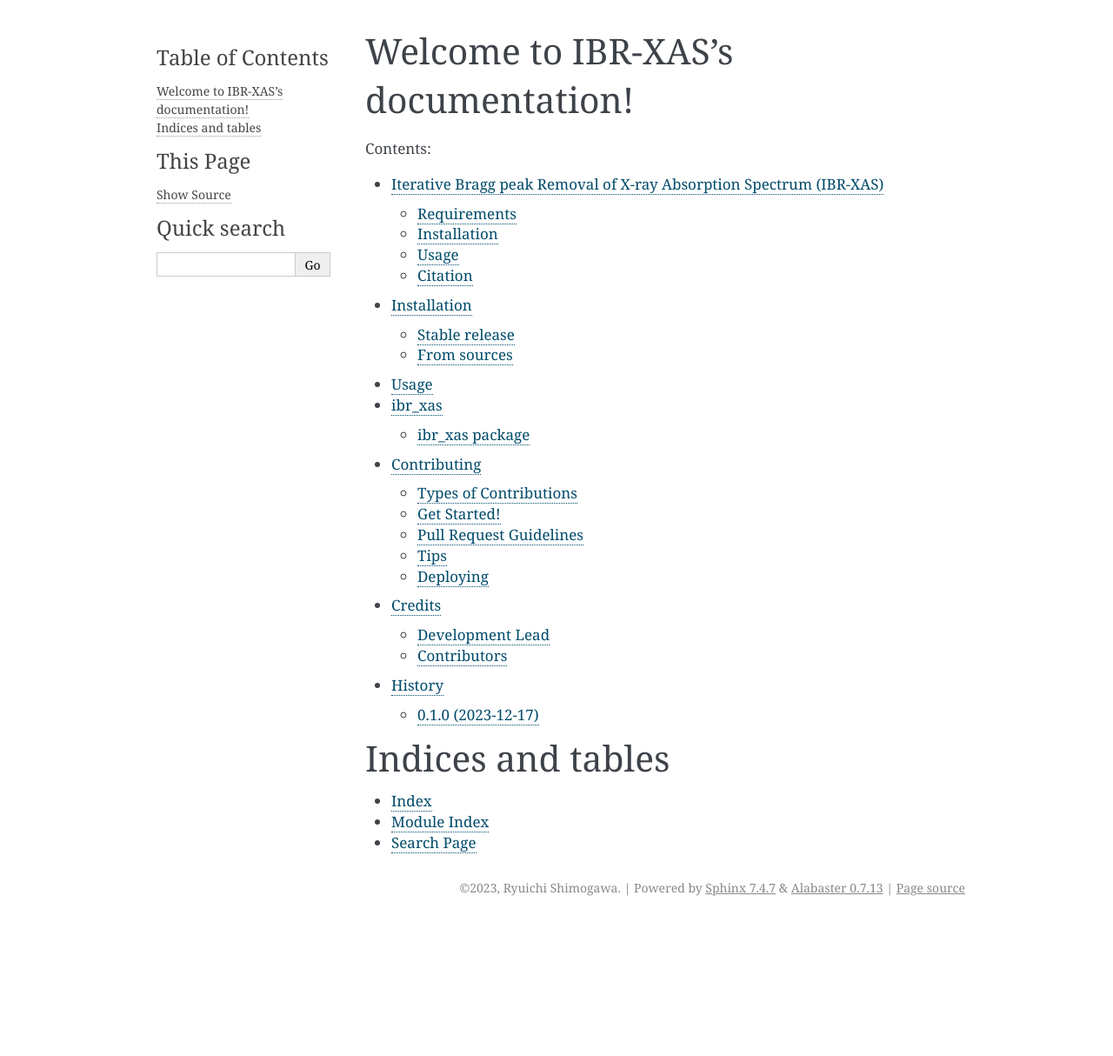
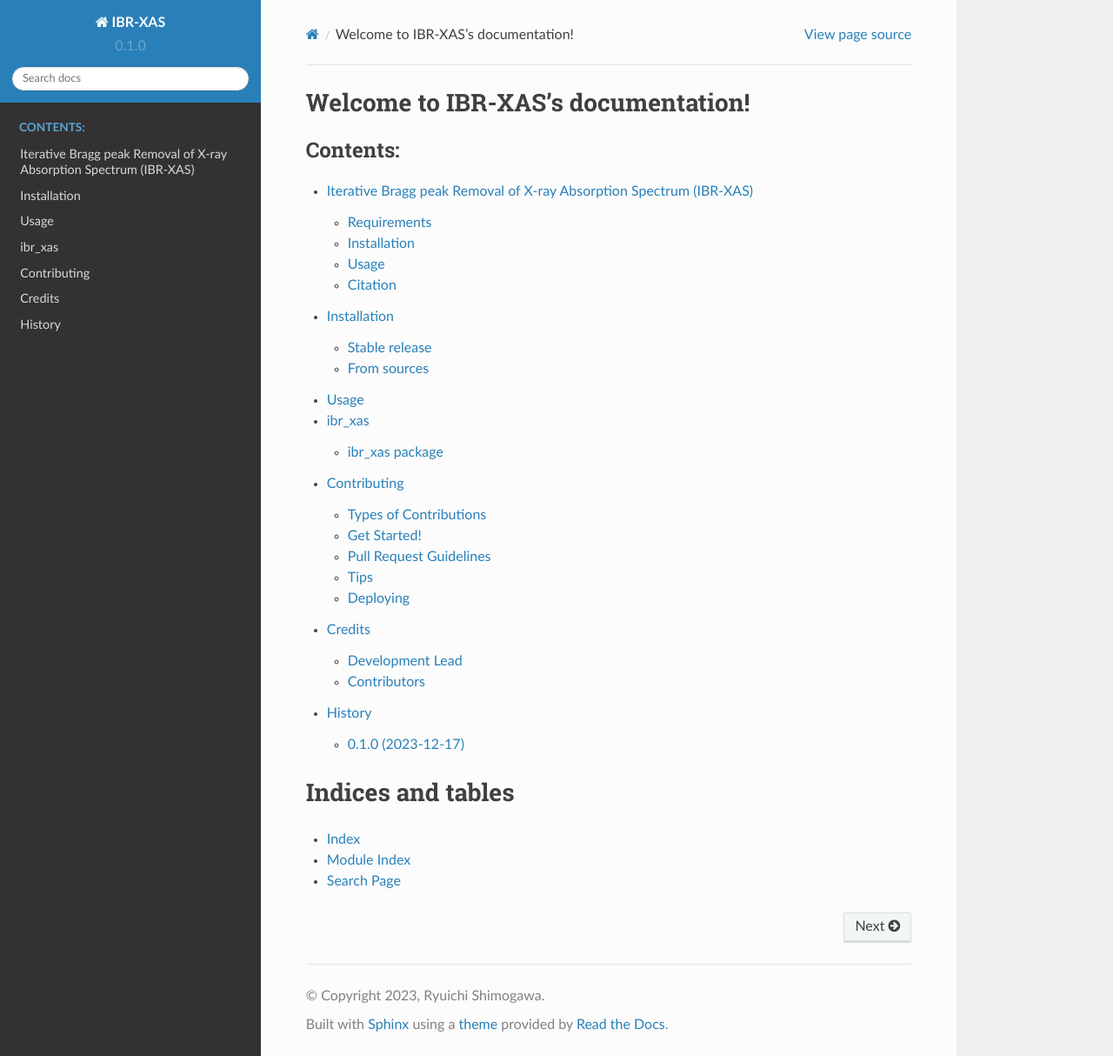
Before and after one commit to Ameyanagi/IBR-AIC, a Sphinx documentation site: the page built from docs/index.rst, in a window 1280 px wide and 1214 px high. Shown: the whole window at 87% size. Built offline with Sphinx 7.4.7 and the Read the Docs theme 2.0.0, drawn with Linux system fonts in a browser that asks for light colours.

Commit message:
changed theme of the doc

```diff
--- a/docs/conf.py
+++ b/docs/conf.py
@@ -32,7 +32,12 @@ import ibr_xas
 
 # Add any Sphinx extension module names here, as strings. They can be
 # extensions coming with Sphinx (named 'sphinx.ext.*') or your custom ones.
-extensions = ["sphinx.ext.autodoc", "sphinx.ext.viewcode"]
+extensions = [
+    "sphinx.ext.autodoc",
+    "sphinx.ext.viewcode" "sphinx.ext.napoleon",
+    "sphinx.ext.mathjax",
+    "sphinx_rtd_theme",
+]
 
 # Add any paths that contain templates here, relative to this directory.
 templates_path = ["_templates"]
@@ -84,7 +89,7 @@ todo_include_todos = False
 # The theme to use for HTML and HTML Help pages.  See the documentation for
 # a list of builtin themes.
 #
-html_theme = "alabaster"
+html_theme = "sphinx_rtd_theme"
 
 # Theme options are theme-specific and customize the look and feel of a
 # theme further.  For a list of options available for each theme, see the
```
